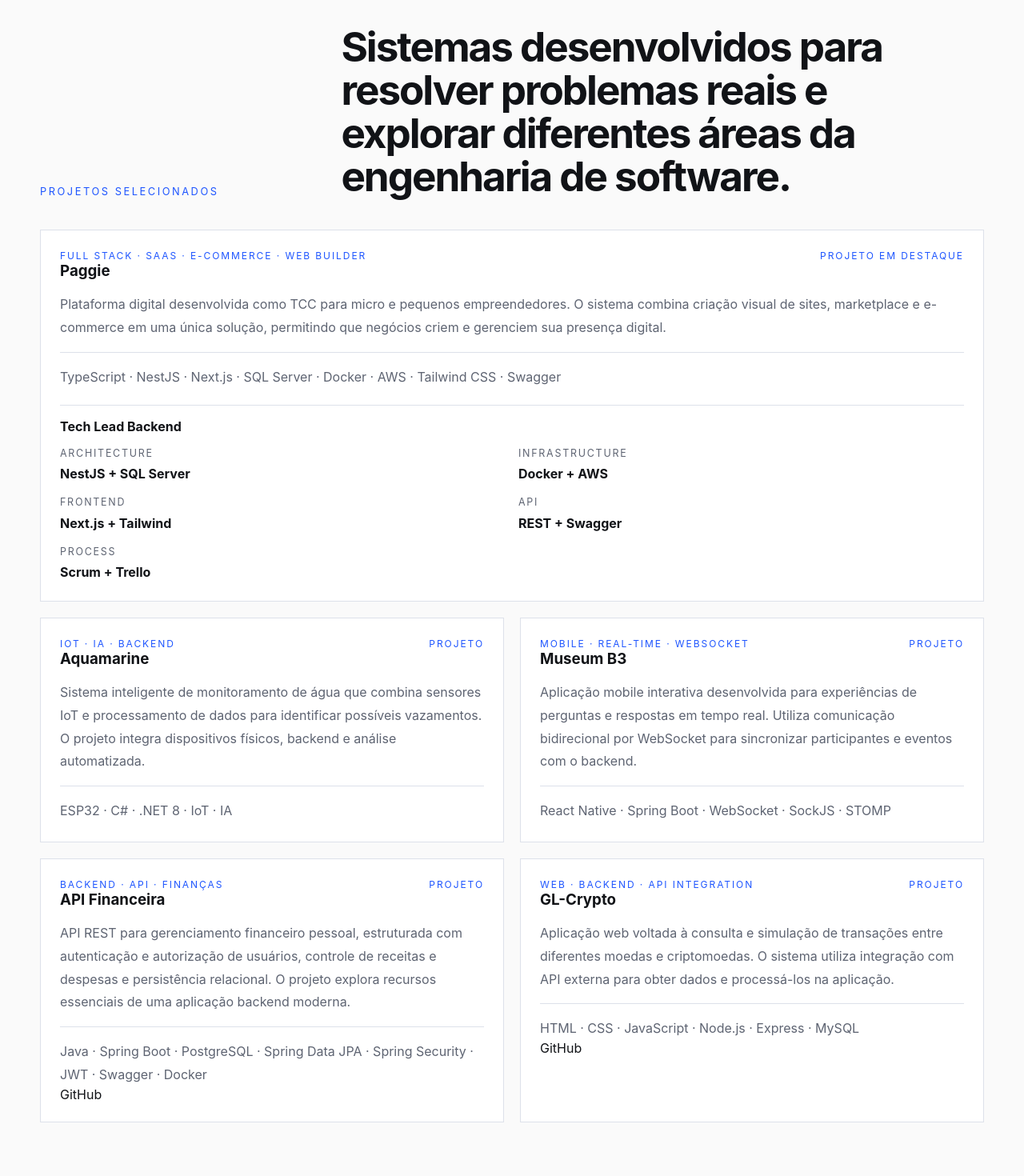
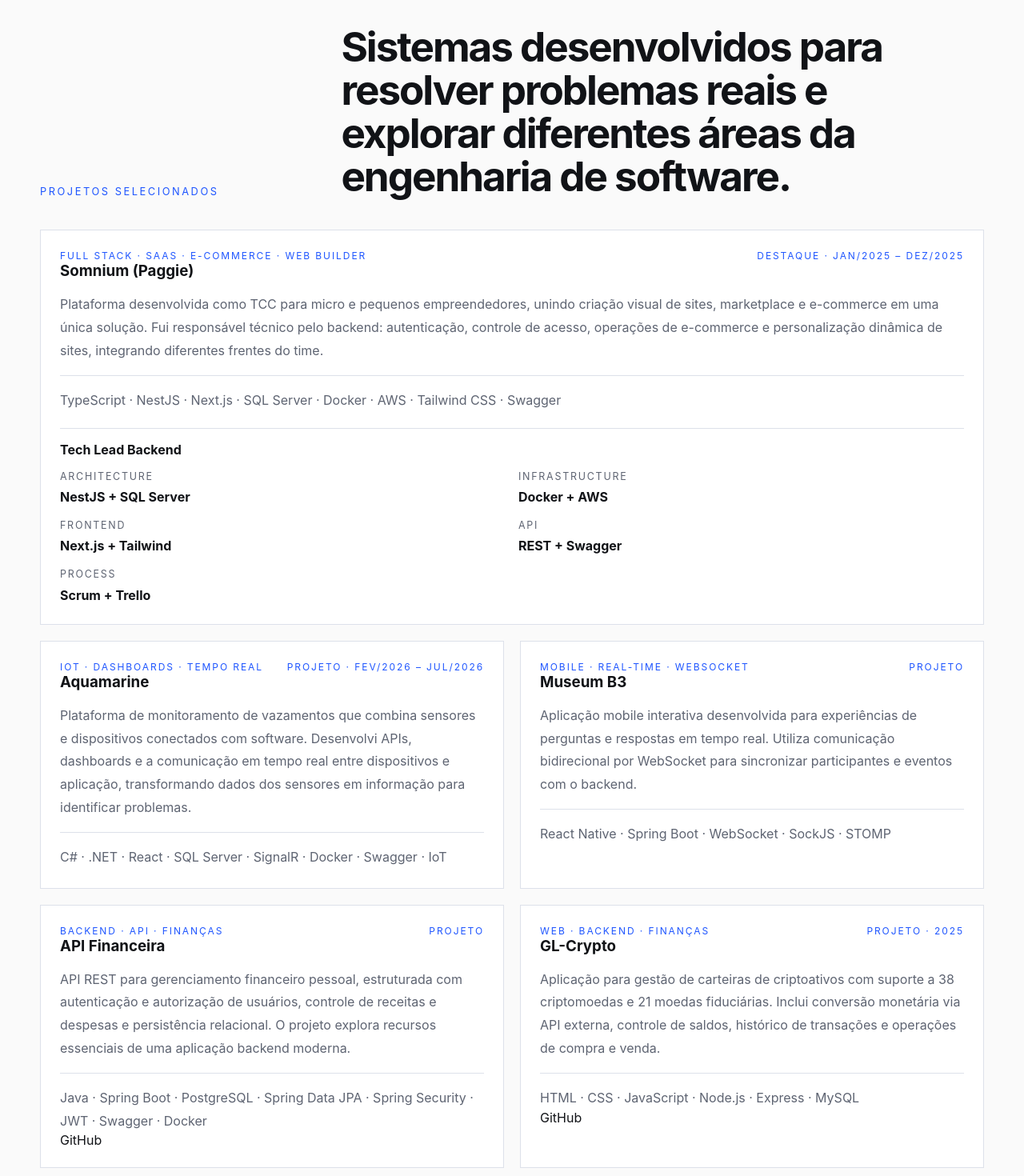
Before and after one commit to GuilhermeCustodioNieto/Portifolio, a React (Vite) app in the folder portifolio/: page / in a window 1280 px wide. Shown: the part 5294-6764 px from the top of the page at 80% size. Built offline with nearby package versions, Linux system fonts and the light colour scheme; a web font is replaced by a local one.

Commit message:
feat: atualiza projetos e trajetória conforme currículo atual
Co-Authored-By: Claude Opus 5.5 <noreply@anthropic.com>

```diff
--- a/portifolio/src/App.jsx
+++ b/portifolio/src/App.jsx
@@ -108,7 +108,7 @@ const experiences = [
 
 const timeline = [
   {
-    year: "2026 - 2029",
+    year: "2026 - 2028",
     title: "Bacharelado em Ciência e Tecnologia",
     org: "Universidade Federal do ABC - UFABC",
     bullets: [
@@ -121,7 +121,7 @@ const timeline = [
   {
     year: "2026",
     title: "Formação em Desenvolvimento Full Stack",
-    org: "Instituto PROA + Senac",
+    org: "Instituto PROA + Senac Lapa Tito",
     bullets: [
       "Formação prática em desenvolvimento Full Stack, abrangendo construção de interfaces, APIs, bancos de dados e integração de aplicações.",
       "Desenvolvimento de projetos em equipe utilizando metodologias colaborativas, versionamento e boas práticas de desenvolvimento.",
@@ -145,9 +145,10 @@ const projects = [
   {
     featured: true,
     category: "Full Stack · SaaS · E-commerce · Web Builder",
-    title: "Paggie",
+    title: "Somnium (Paggie)",
+    period: "Jan/2025 – Dez/2025",
     description:
-      "Plataforma digital desenvolvida como TCC para micro e pequenos empreendedores. O sistema combina criação visual de sites, marketplace e e-commerce em uma única solução, permitindo que negócios criem e gerenciem sua presença digital.",
+      "Plataforma desenvolvida como TCC para micro e pequenos empreendedores, unindo criação visual de sites, marketplace e e-commerce em uma única solução. Fui responsável técnico pelo backend: autenticação, controle de acesso, operações de e-commerce e personalização dinâmica de sites, integrando diferentes frentes do time.",
     stack:
       "TypeScript · NestJS · Next.js · SQL Server · Docker · AWS · Tailwind CSS · Swagger",
     role: "Tech Lead Backend",
@@ -161,11 +162,12 @@ const projects = [
     links: {},
   },
   {
-    category: "IoT · IA · Backend",
+    category: "IoT · Dashboards · Tempo real",
     title: "Aquamarine",
+    period: "Fev/2026 – Jul/2026",
     description:
-      "Sistema inteligente de monitoramento de água que combina sensores IoT e processamento de dados para identificar possíveis vazamentos. O projeto integra dispositivos físicos, backend e análise automatizada.",
-    stack: "ESP32 · C# · .NET 8 · IoT · IA",
+      "Plataforma de monitoramento de vazamentos que combina sensores e dispositivos conectados com software. Desenvolvi APIs, dashboards e a comunicação em tempo real entre dispositivos e aplicação, transformando dados dos sensores em informação para identificar problemas.",
+    stack: "C# · .NET · React · SQL Server · SignalR · Docker · Swagger · IoT",
     links: {},
   },
   {
@@ -188,10 +190,11 @@ const projects = [
     },
   },
   {
-    category: "Web · Backend · API Integration",
+    category: "Web · Backend · Finanças",
     title: "GL-Crypto",
+    period: "2025",
     description:
-      "Aplicação web voltada à consulta e simulação de transações entre diferentes moedas e criptomoedas. O sistema utiliza integração com API externa para obter dados e processá-los na aplicação.",
+      "Aplicação para gestão de carteiras de criptoativos com suporte a 38 criptomoedas e 21 moedas fiduciárias. Inclui conversão monetária via API externa, controle de saldos, histórico de transações e operações de compra e venda.",
     stack: "HTML · CSS · JavaScript · Node.js · Express · MySQL",
     links: {
       github: "https://github.com/GuilhermeCustodioNieto/GL-Crypto",
@@ -431,7 +434,8 @@ function App() {
                 <div className="project-topline">
                   <span>{project.category}</span>
                   <span>
-                    {project.featured ? "Projeto em destaque" : "Projeto"}
+                    {project.featured ? "Destaque" : "Projeto"}
+                    {project.period && ` · ${project.period}`}
                   </span>
                 </div>
 
```
